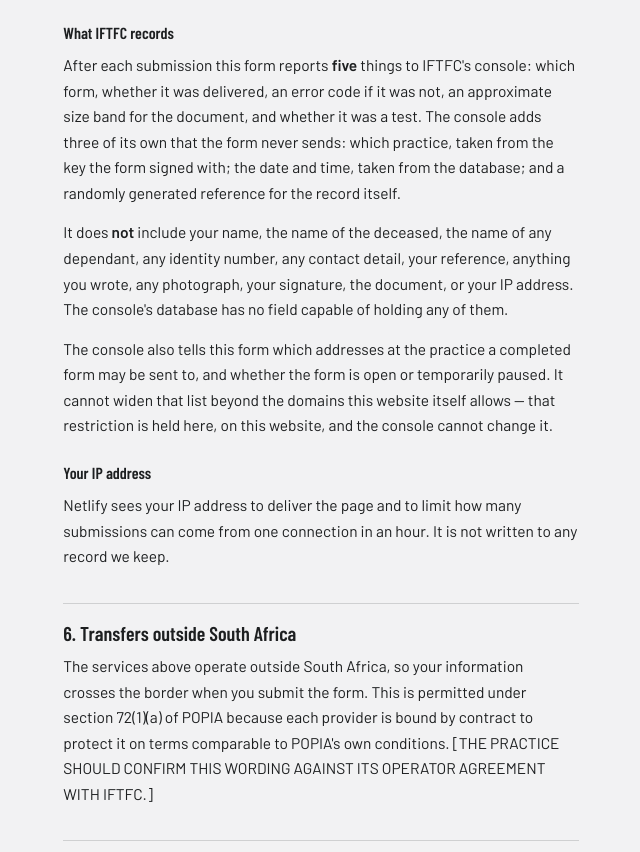
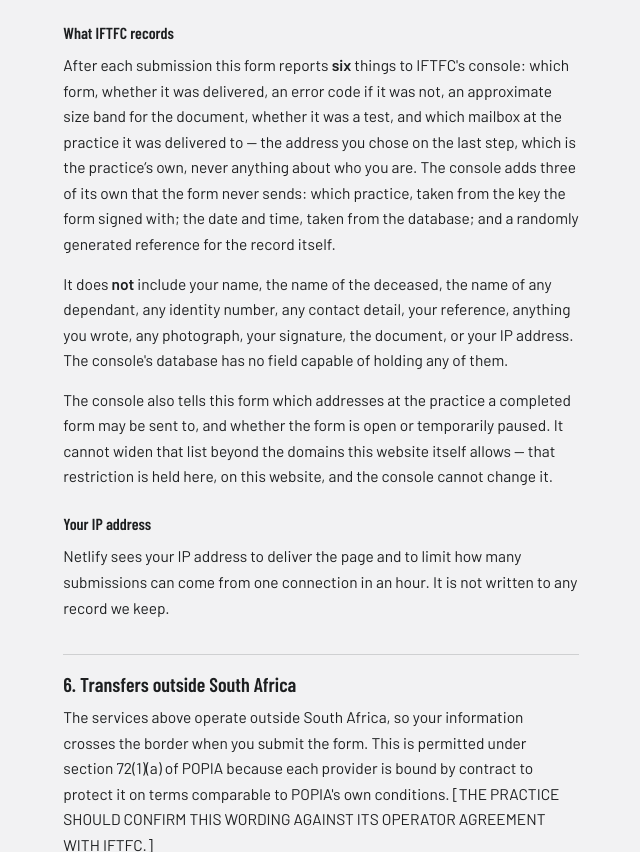
Before and after one commit to RGHayes/Loss-of-Support-Dr-Pretorius-inc, a plain HTML site: page public/privacy.html in a window 1280 px wide. Shown: the part 4425-5277 px from the top of the page, without its empty margins (319-959 px from the left). Drawn offline with Linux system fonts and the light colour scheme.

Commit message:
The privacy notice now matches what is actually recorded
This afternoon's deploy made these four pages untrue. They said the form
"reports five things to IFTFC's console" and enumerated them - and from that
deploy onward it reports six, the sixth being which mailbox the completed form
was delivered to.

Four live claimant-facing legal pages under-describing what is recorded is not
a cosmetic problem, and it was caused by shipping a feature without reading the
page that lists what the feature does. The same mistake, on the same day, as the
recipients panel in the console still claiming the destination was not recorded.

The count is now six, the sixth is named, and it says plainly what it is and
what it is not: "which mailbox at the firm it was delivered to - the address you
chose on the last step, which is the firm's own, never anything about who you
are." The paragraph immediately below, listing everything that is NOT sent,
stands unchanged and is still true.

Richard chose this route and is telling both firms their notice gained a line.

Guarded now, in tools/check-legal-claims.py: the count is captured as a regex
group and compared across all four sites, so a silent drift back to "five"
fails the pre-launch guard. Attacked in a scratch copy - reverting one notice
to "five" exits 1.

```diff
--- a/public/privacy.html
+++ b/public/privacy.html
@@ -214,9 +214,11 @@
     </table>
 
     <h3>What IFTFC records</h3>
-    <p>After each submission this form reports <strong>five</strong> things to IFTFC's
+    <p>After each submission this form reports <strong>six</strong> things to IFTFC's
       console: which form, whether it was delivered, an error code if it was not, an
-      approximate size band for the document, and whether it was a test. The console adds three
+      approximate size band for the document, whether it was a test, and which
+      mailbox at the practice it was delivered to — the address you chose on the last
+      step, which is the practice’s own, never anything about who you are. The console adds three
       of its own that the form never sends: which practice, taken from the key the form
       signed with; the date and time, taken from the database; and a randomly
       generated reference for the record itself.</p>
```
